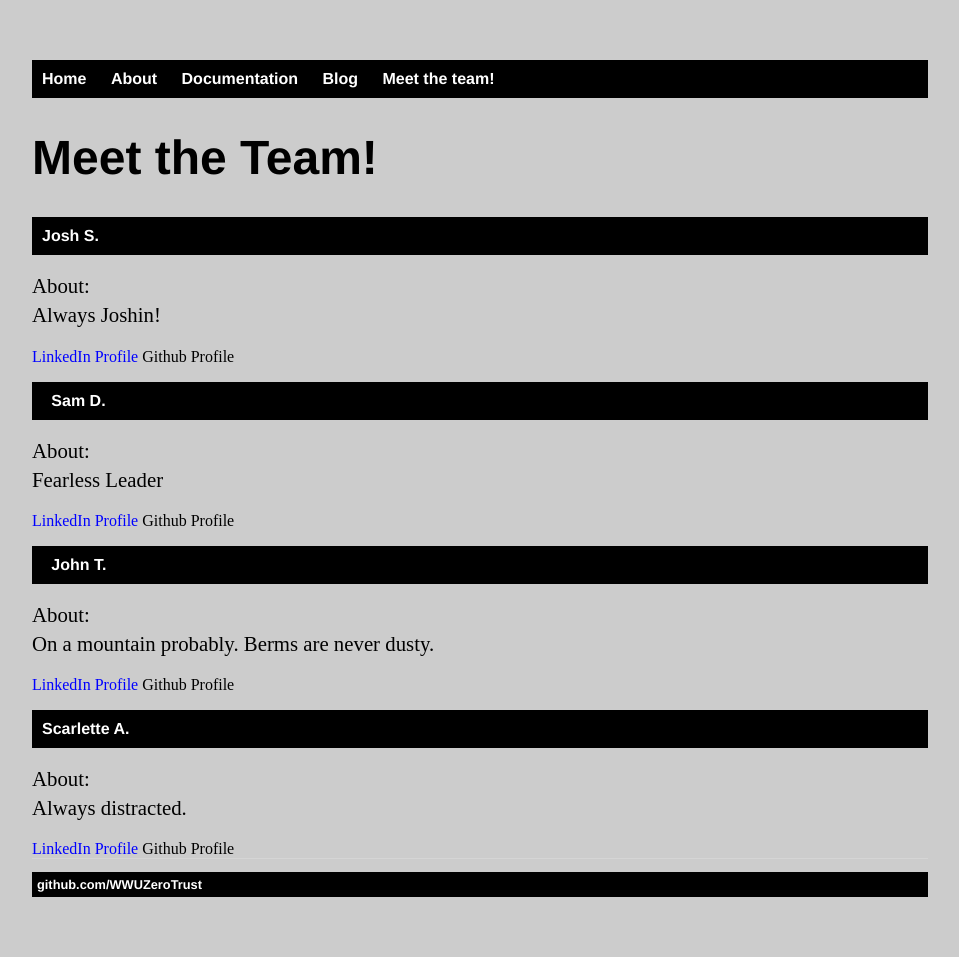
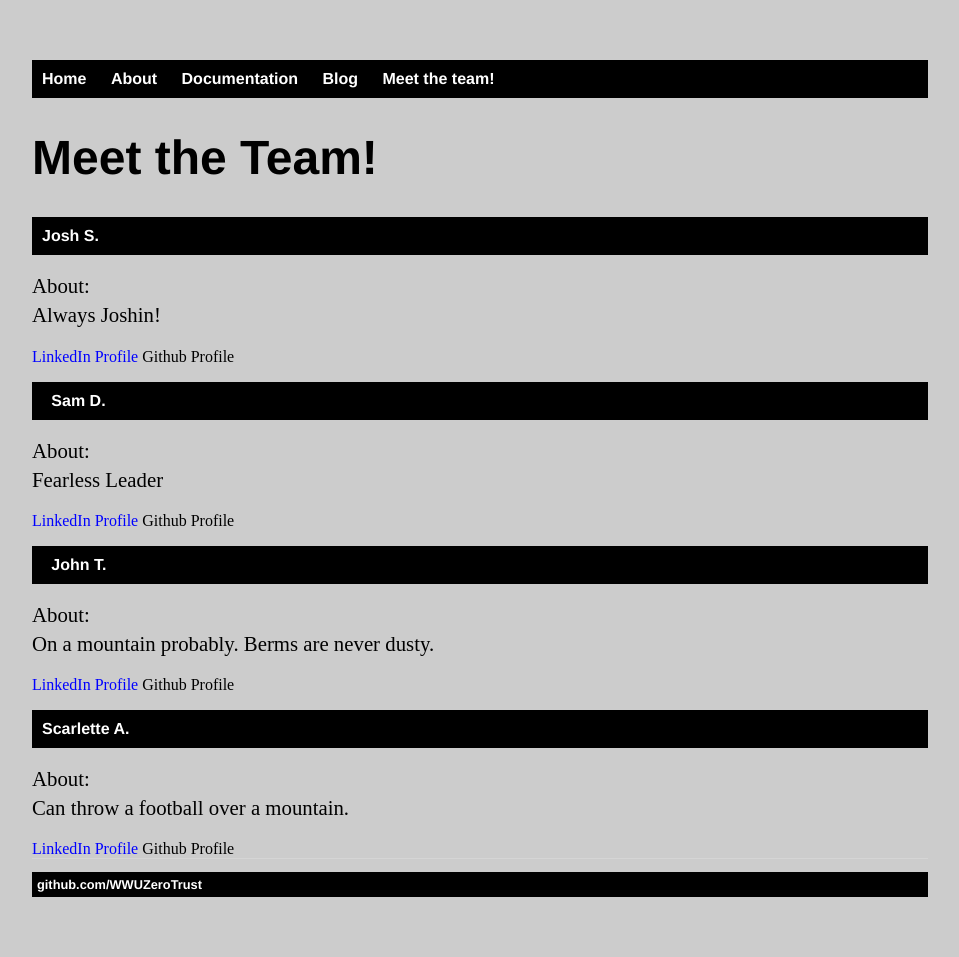
Before and after one commit to WWUZeroTrust/WWUZeroTrust.github.io, a Jekyll site: the page built from meet/index.html, in a window 1280 px wide. Shown: the whole page, without its empty margins (160-1119 px from the left). Built offline with Jekyll 4.4.1, drawn with Linux system fonts in a browser that asks for light colours.

Commit message:
Update index.html

```diff
--- a/meet/index.html
+++ b/meet/index.html
@@ -57,7 +57,7 @@ T{
 	<linkT><a href="https://github.com/snazzzy" class="class2">Github Profile</a></linkT>
 <nav><ul><b><cw>Scarlette A.</cw></a></nav></ul></b></p>
         <T>About:</T><br>
-<T>Always distracted.</T><br><br>
+<T>Can throw a football over a mountain.</T><br><br>
 	<linkT><a href="https://www.linkedin.com/in/scarlette-anderson" class="class1">LinkedIn Profile</a></linkT>
 	<linkT><a href="https://github.com/ScarTheOneTrueKing" class="class2">Github Profile</a></linkT>
 </body>
```
